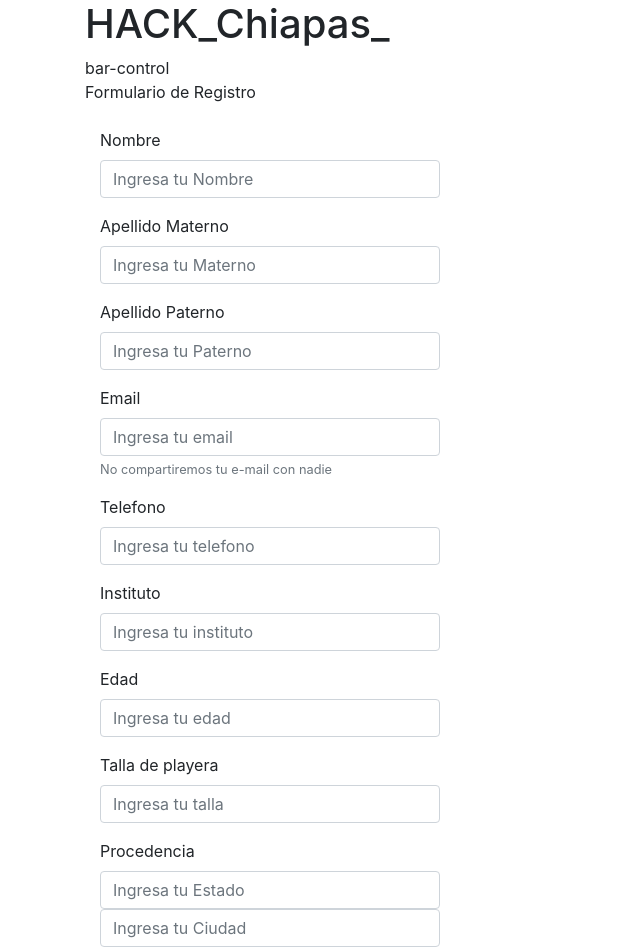
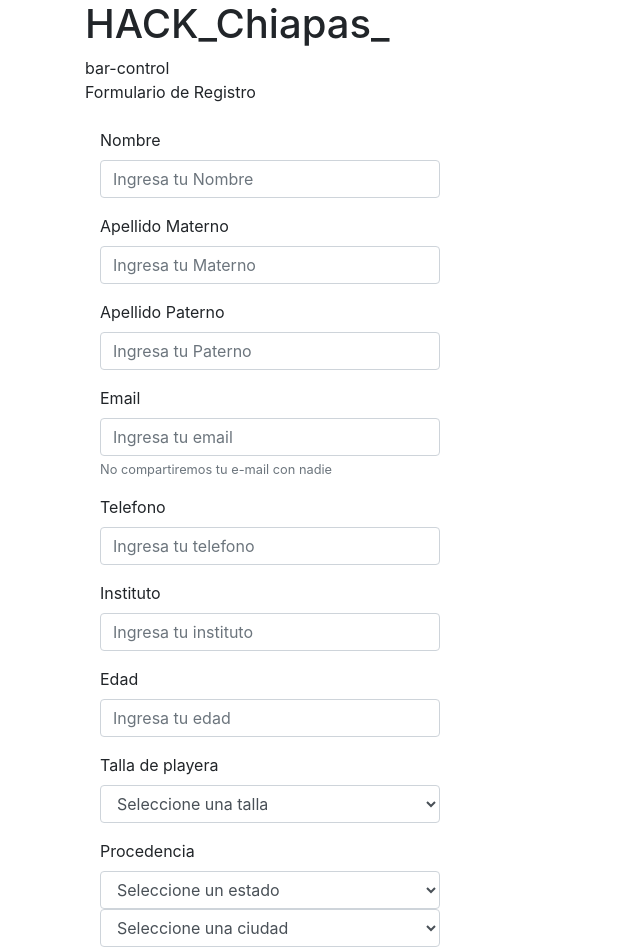
Before and after one commit to hackchiapas/web-hackchiapas, an Angular app: page / in a window 1280 px wide. Shown: the top 952 px of the page, without its empty margins (0-640 px from the left). Built offline with nearby package versions, Linux system fonts and the light colour scheme.

Commit message:
Agregando la version 1 del formulario sin funcionalidad

```diff
--- a/src/app/form-register/form-register.component.html
+++ b/src/app/form-register/form-register.component.html
@@ -1,5 +1,5 @@
 <div class="class form-group">
-    <label for="">Formulario de Registro</label>
+    <label for="">Formulario de Registro {{hola}}</label>
     <small id="error"></small>
 </div>
 <form class="col-4">
@@ -34,12 +34,24 @@
     </div>
     <div class="form-group">
         <label for="tshirt_size">Talla de playera</label>
-        <input type="number" min="0" max="50" step="1" class="form-control" id="tshirt_size" placeholder="Ingresa tu talla ">
+        <select class="form-control" name="talla_playera" id="talla_playera">
+            <option name="default" value="0" selected>
+                Seleccione una talla
+            </option>
+        </select>
     </div>
     <div class="form-group">
         <label for="city">Procedencia</label>
-        <input type="text" class="form-control" id="state" placeholder="Ingresa tu Estado ">
-        <input type="text" class="form-control" id="city" placeholder="Ingresa tu Ciudad ">
+        <select class="form-control" name="state" id="state">
+            <option name="default" value="NoState" selected>
+                Seleccione un estado
+            </option>
+            </select>
+        <select class="form-control" name="city" id="city">
+            <option name="default" value="NoCity" selected>
+                Seleccione una ciudad
+            </option>
+            </select>
     </div>
     <button type="submit" class="btn btn-primary">Enviar</button>
 </form>
--- a/src/app/form-register/form-register.component.ts
+++ b/src/app/form-register/form-register.component.ts
@@ -7,9 +7,10 @@ import { NgbActiveModal, NgbModal } from '@ng-bootstrap/ng-bootstrap';
   styleUrls: ['./form-register.component.css']
 })
 export class FormRegisterComponent implements OnInit {
+  genero:any = [{value:'m',label:'masculino'},{value:'m',label:'masculino'}]
   constructor() { }
 
-  ngOnInit() {
+  ngOnInit(){
   }
 
 
```
